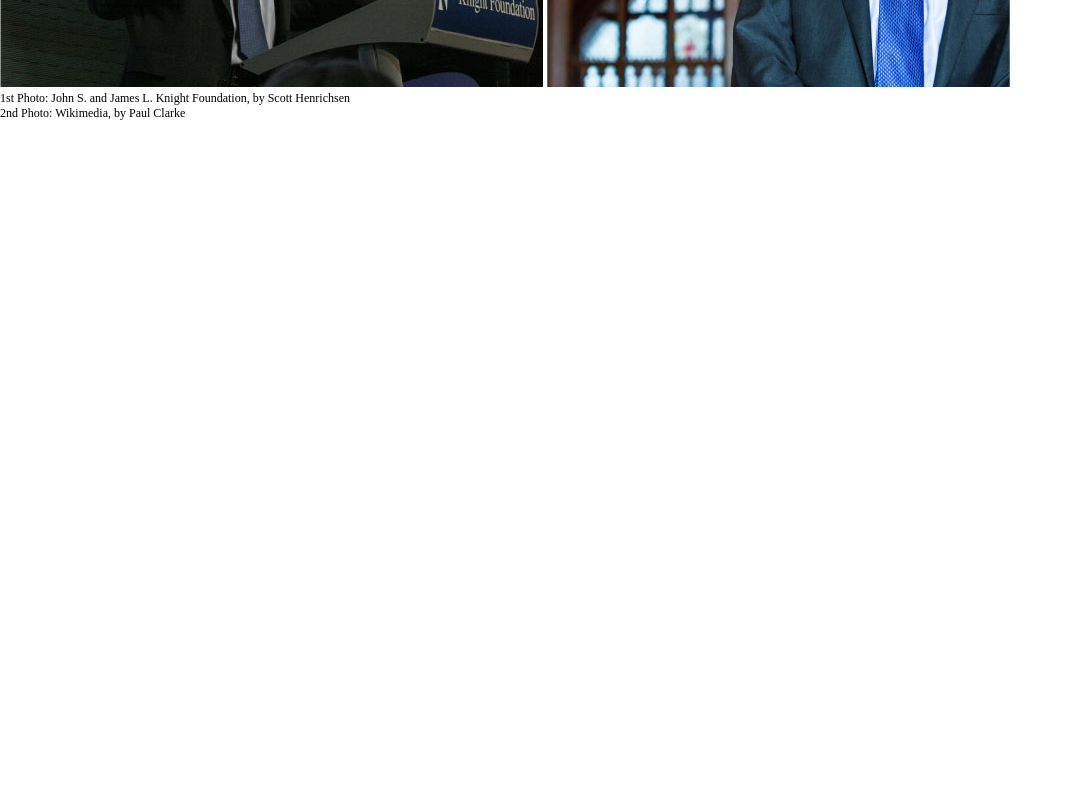
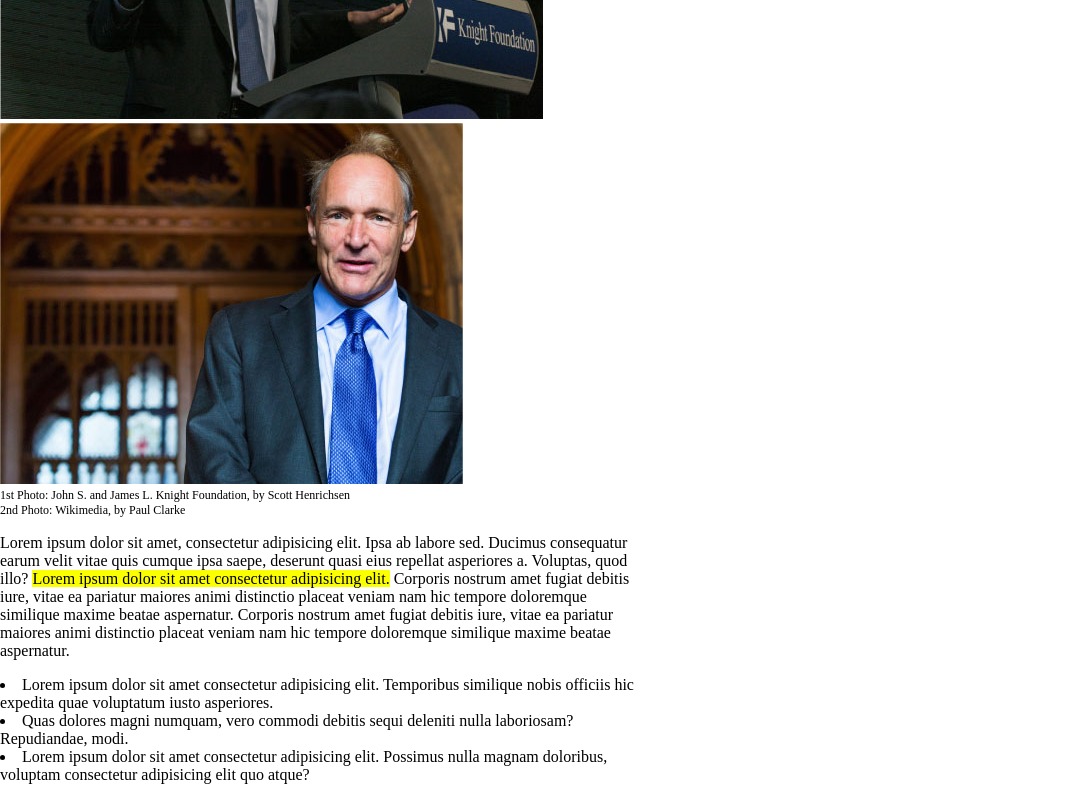
Before and after one commit to serborbone/html-css-booleaner, a plain HTML site: page index.html in a window 1280 px wide. Shown: the part 516-1316 px from the top of the page, without its empty margins (0-1073 px from the left). Before the commit the page ends 800 px from the top, so only its background shows below. Drawn offline with Linux system fonts and the light colour scheme.

Commit message:
Creazione sezione con testo articolo e unordered list

```diff
--- a/index.html
+++ b/index.html
@@ -55,6 +55,31 @@
               </div>
               <!-- Fine sezione con immagini -->
 
+              <!-- Inizio testo articolo e unordered list-->
+              <div class="text-article">
+
+                  <p>
+                  Lorem ipsum dolor sit amet, consectetur adipisicing elit. Ipsa ab labore sed. Ducimus consequatur earum velit vitae quis cumque ipsa saepe, deserunt quasi eius repellat asperiores a. Voluptas, quod illo?
+                  <span>Lorem ipsum dolor sit amet consectetur adipisicing elit.</span> Corporis nostrum amet fugiat debitis iure, vitae ea pariatur maiores animi distinctio placeat veniam nam hic tempore doloremque similique maxime beatae aspernatur.
+                  Corporis nostrum amet fugiat debitis iure, vitae ea pariatur maiores animi distinctio placeat veniam nam hic tempore doloremque similique maxime beatae aspernatur.
+                  </p>
+
+              </div>
+
+              <div class="ul-article">
+
+                  <ul>
+                      <li>Lorem ipsum dolor sit amet consectetur adipisicing elit. Temporibus similique nobis officiis hic expedita quae voluptatum iusto asperiores.</li>
+                      <li>Quas dolores magni numquam, vero commodi debitis sequi deleniti nulla laboriosam? Repudiandae, modi.</li>
+                      <li>Lorem ipsum dolor sit amet consectetur adipisicing elit. Possimus nulla magnam doloribus, voluptam consectetur adipisicing elit quo atque?</li>
+                  </ul>
+
+              </div>
+            <!-- Fine testo articolo e unordered list-->
+
+            <!-- Inizio Table -->
+            <!-- Fine Table -->
+
           </main>
           <!-- Fine corpo della pagina -->
 
--- a/style.css
+++ b/style.css
@@ -20,8 +20,12 @@ body {
   margin: 10px;
 }
 
+main {
+  width: 50%;
+}
+
 .title-article h1 {
-  margin-bottom: 10px;
+  margin-bottom: 5px;
 }
 
 .info-article {
@@ -43,3 +47,12 @@ body {
   margin: 0;
   font-size: 0.75em;
 }
+
+.text-article p > span {
+  background-color: #FCFF00;
+}
+
+.ul-article ul {
+  padding-left: 0px;
+  list-style-position: inside;
+}
```
